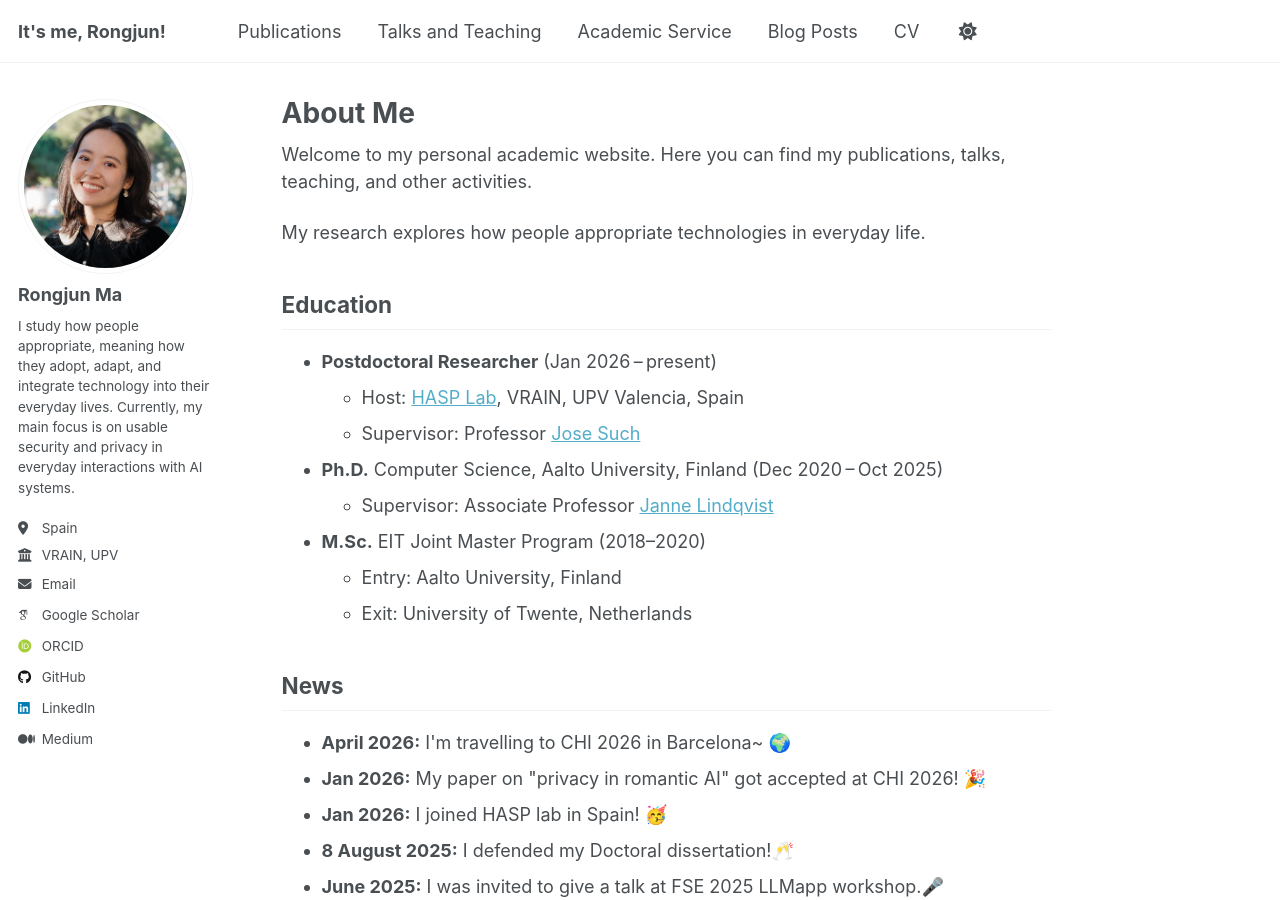
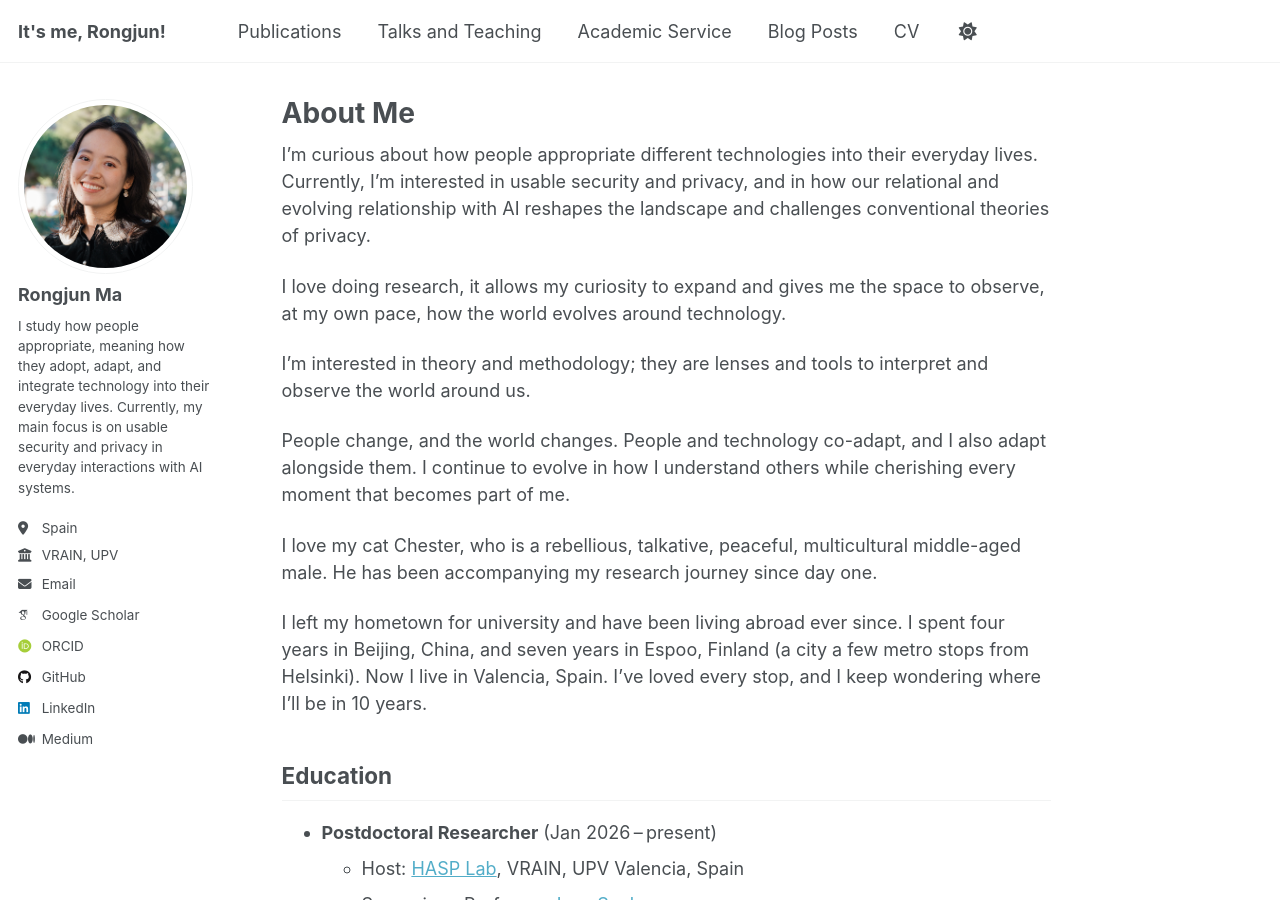
Before and after one commit to marongjun/marongjun.github.io, a Jekyll site: the page built from _pages/about.md, in a window 1280 px wide and 900 px high. Built offline with Jekyll 4.4.1, drawn with Linux system fonts in a browser that asks for light colours; some web fonts are replaced.

Commit message:
update about me

```diff
--- a/_pages/about.md
+++ b/_pages/about.md
@@ -6,10 +6,17 @@ redirect_from:
   - /about/
   - /about.html
 ---
+I'm curious about how people appropriate different technologies into their everyday lives. Currently, I'm interested in usable security and privacy, and in how our relational and evolving relationship with AI reshapes the landscape and challenges conventional theories of privacy.
 
-Welcome to my personal academic website. Here you can find my publications, talks, teaching, and other activities.
+I love doing research, it allows my curiosity to expand and gives me the space to observe, at my own pace, how the world evolves around technology.
 
-My research explores how people appropriate technologies in everyday life.
+I'm interested in theory and methodology; they are lenses and tools to interpret and observe the world around us.
+
+People change, and the world changes. People and technology co-adapt, and I also adapt alongside them. I continue to evolve in how I understand others while cherishing every moment that becomes part of me.
+
+I love my cat Chester, who is a rebellious, talkative, peaceful, multicultural middle-aged male. He has been accompanying my research journey since day one.
+
+I left my hometown for university and have been living abroad ever since. I spent four years in Beijing, China, and seven years in Espoo, Finland (a city a few metro stops from Helsinki). Now I live in Valencia, Spain. I’ve loved every stop, and I keep wondering where I’ll be in 10 years.
 
 ## Education
 - **Postdoctoral Researcher** (Jan 2026 – present)
```
